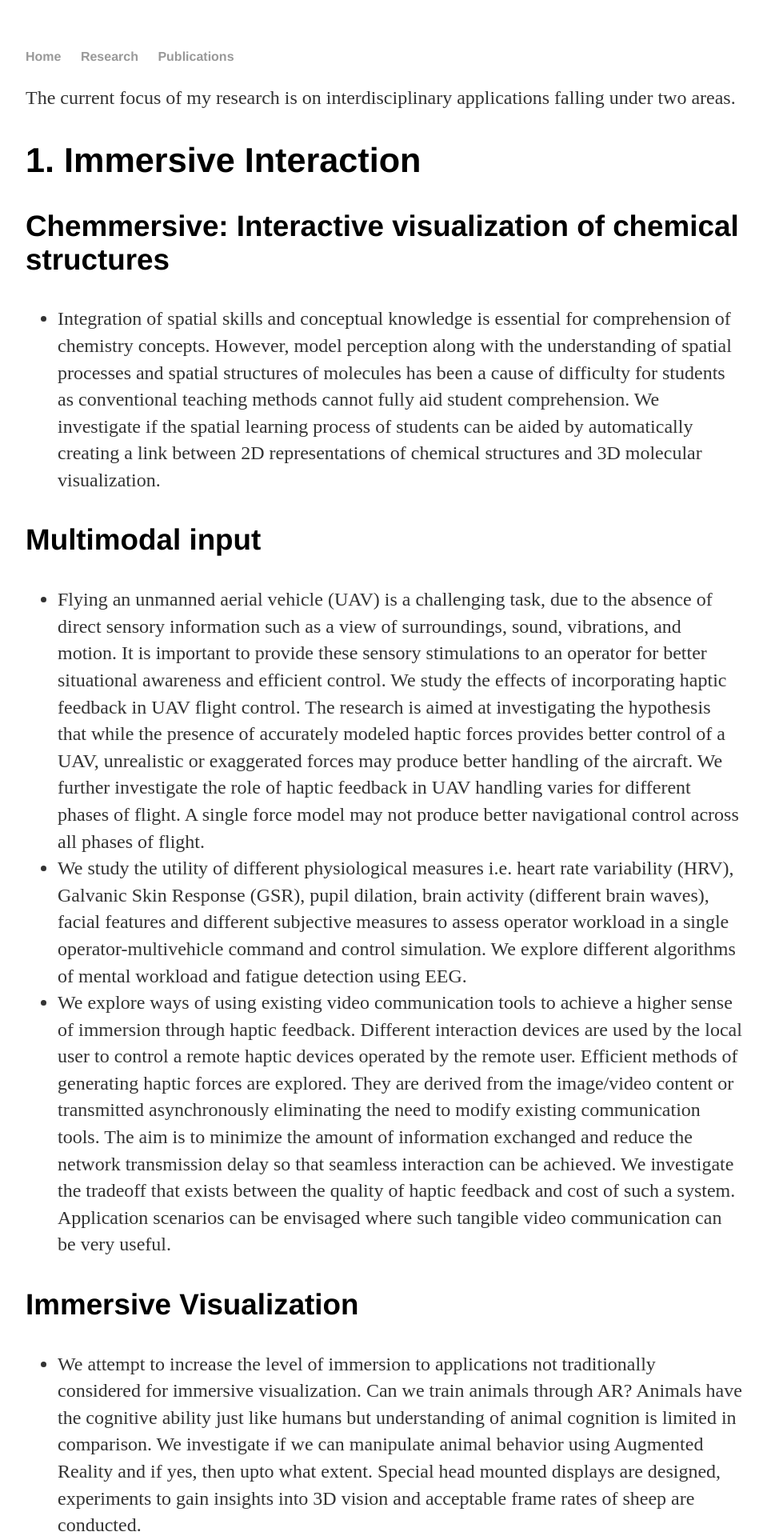
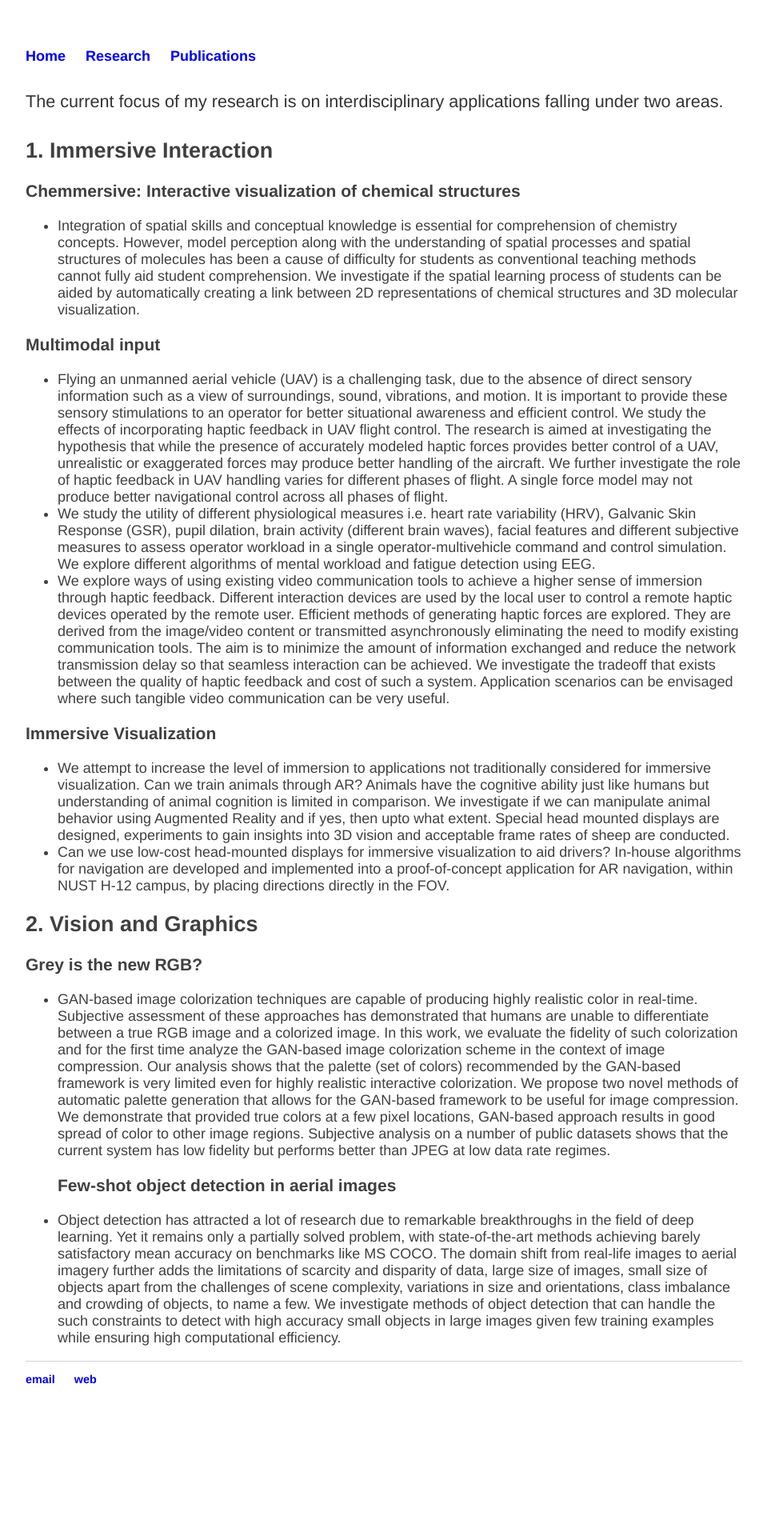
Before and after one commit to ShahzadRasool/shahzadrasool.github.io, a Jekyll site: the page built from research/index.md, in a window 1280 px wide. Shown: the top 1920 px of the page at 80% size, without its empty margins (160-1119 px from the left). Built offline with Jekyll 4.4.1, drawn with Linux system fonts in a browser that asks for light colours; our own code applies the rules of GitHub Pages for plain Markdown files; after the commit the page ends 1792 px from its top, so only the background shows below that.

Commit message:
Update main.css

```diff
--- a/css/main.css
+++ b/css/main.css
@@ -1,29 +1,48 @@
-body { margin: 60px auto; width: 70%; }
+body {
+  font-family:'Helvetica', 'Arial', 'Sans-Serif';
+  margin: 60px auto;
+  width: 70%;
+  font-size: 18px;
+  color: #404040;
+  background: #FFF;
+}
+nav ul, footer ul {
+    font-family:'Helvetica', 'Arial', 'Sans-Serif';
+    padding: 0px;
+    list-style: none;
+    font-weight: bold;
+}
+nav ul li, footer ul li {
+    display: inline;
+    margin-right: 20px;
+}
+a {
+    text-decoration: none;
+    color: ##008AFF;
+}
+a:hover {
+    text-decoration: underline;
+}
+h1 {
+    font-size: 2em;
+    font-family:'Helvetica', 'Arial', 'Sans-Serif';
+}
+p {
+    font-size: 1.2em;
+    line-height: 1.5;
+    margin: 30px 0;
+    color: #333;
+}
+footer {
+    border-top: 1px solid #d5d5d5;
+    font-size: .8em;
+}
 
-a { text-decoration: none; color: #999; }
-a:hover { text-decoration: underline; }
+ul.posts {
+    margin: 20px auto 40px;
+    font-size: 1.5em;
+}
 
-p, ul { font-size: 1.5em; line-height: 1.4em; color: #333; }
-
-h1, h2, h3, h4 { font-family: 'Helvetica', 'Arial', 'Sans-Serif'; }
-h1 { font-size: 3em;  }
-h2 { font-size: 2.7em; }
-h3 { font-size: 2.3em; }
-h4 { font-size: 1.9em; }
-
-nav ul, footer ul { font-size: 1em; font-family: 'Helvetica', 'Arial', 'Sans-Serif'; padding: 0px; list-style: none; font-weight: bold; }
-nav ul li, footer ul li { display: inline; margin-right: 20px; }
-
-footer { border-top: 1px solid #d5d5d5; font-size: .8em; }
-
-/* Blog */
-ul.posts { margin: 20px auto 40px; font-size: 1.5em; }
-ul.posts li { list-style: none; }
-
-/* CV */
-.cv { margin: 0px 0px 60px; }
-.cv h1 { font-size: 3em; }
-.cv h2 { font-size: 2em; }
-.cv address, .cv .download { font-family: 'Helvetica', 'Arial', 'Sans-Serif'; }
-.cv address, .cv p { font-size: 1.2em; }
-.cv .download { float: right; font-size: .8em; text-transform: uppercase; }
+ul.posts li {
+    list-style: none;
+}
```
